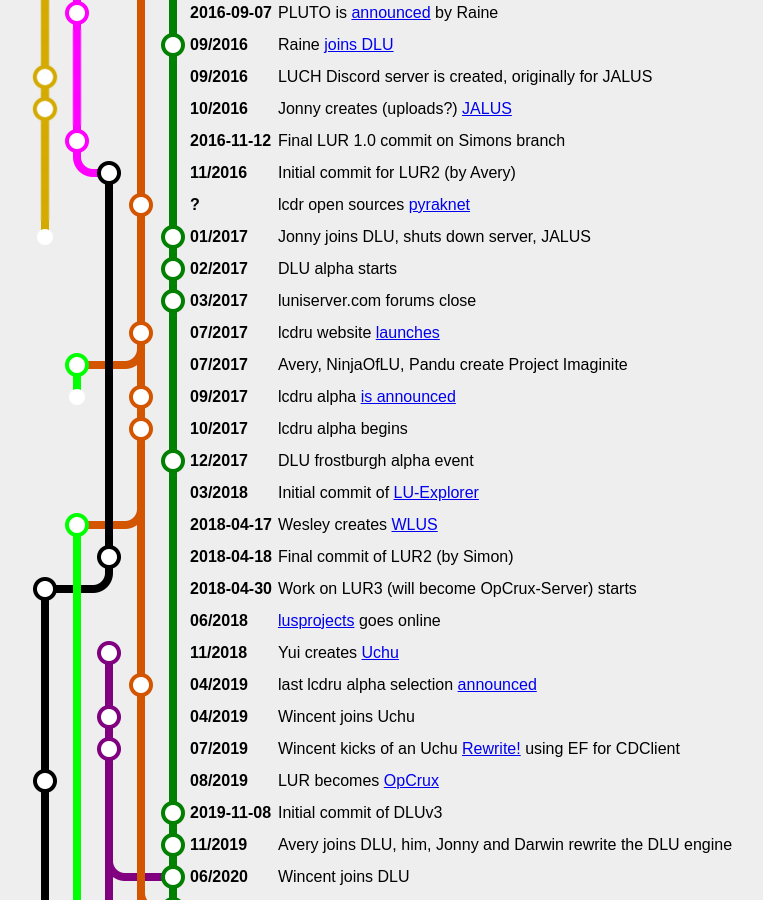
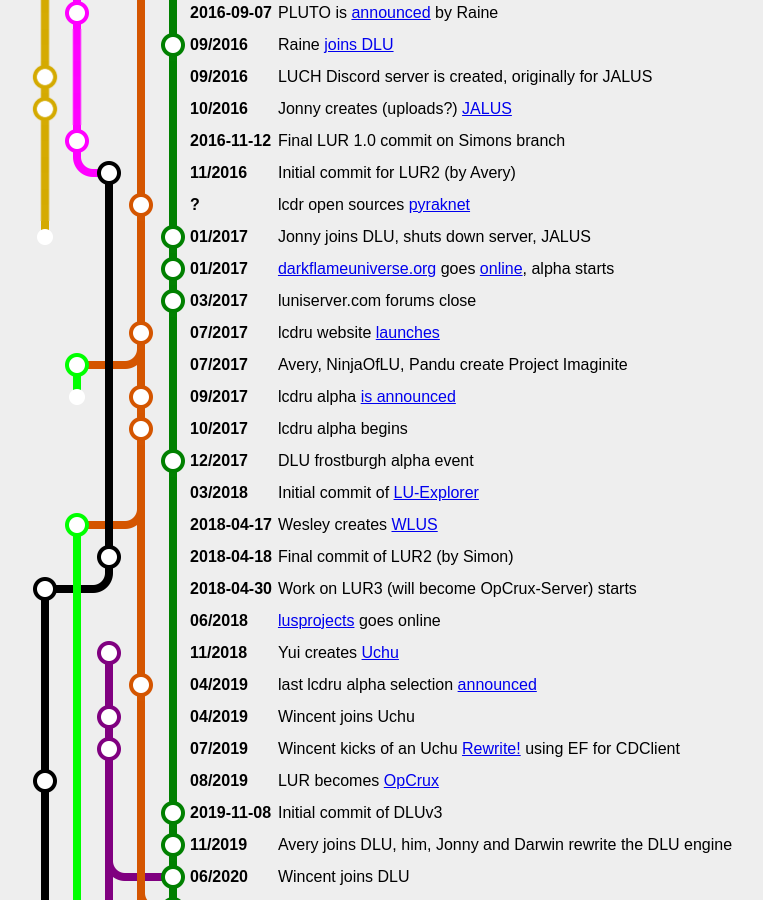
Before and after one commit to Xiphoseer/xiphoseer.github.com, a Jekyll site: the page flow/index.html, which Jekyll copies as it is, in a window 1280 px wide and 900 px high, scrolled down 1496 px. Shown: the whole window, without its empty margins (180-943 px from the left). Built offline with Jekyll 4.4.1, drawn with Linux system fonts in a browser that asks for light colours.

Commit message:
flow: DLU website was up in january

```diff
--- a/flow/index.html
+++ b/flow/index.html
@@ -471,8 +471,8 @@
 				<td class="fi line J"></td>
 				<td class="fi line B"></td>
 				<td class="fi node C"></td>
-				<td class="v">02/2017</td>
-				<td>DLU alpha starts</td>
+				<td class="v">01/2017</td>
+				<td><a href="https://darkflameuniverse.org">darkflameuniverse.org</a> goes <a href="https://luniserver.com/topic/dlu-website-is-up/">online</a>, alpha starts</td>
 			</tr>
 			<tr>
 				<td class="fi"></td>
```
